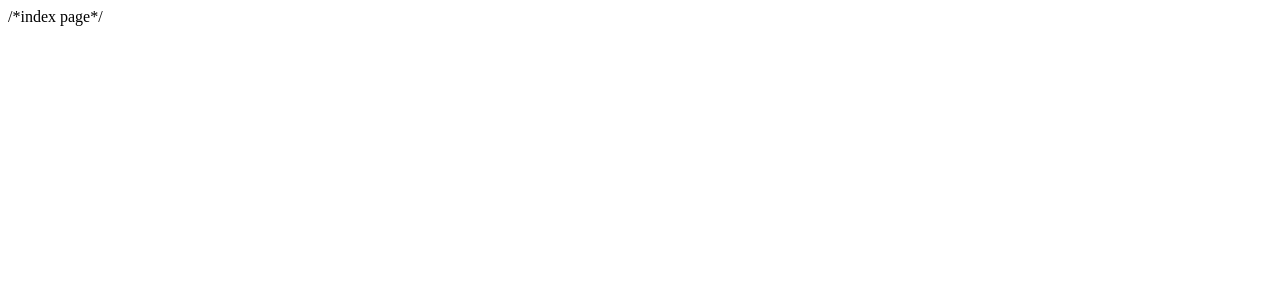
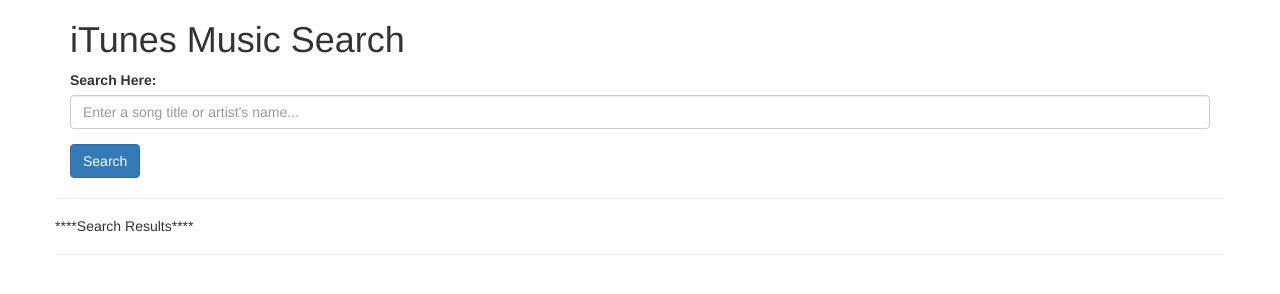
Before and after one commit to kchipp/iTunesSearch, a plain HTML site: page index.html in a window 1280 px wide. Drawn offline with nearby package versions, Linux system fonts and the light colour scheme.

Commit message:
search function and html added

```diff
--- a/app.js
+++ b/app.js
@@ -1 +1,36 @@
-app.js
+function search(){
+	try {
+		  $.ajax({
+          type: 'GET',
+          dataType: 'json',
+          url: 'https://itunes.apple.com/search?term='+formatSearch($('#searchTerm').val())+'&limit=200'+"&callback=?",
+          success: function(items)
+          {
+			var songs = "";
+			$.each(items.results, function(index, song){
+			  var info = '<div class="col-sm-4"><center>';
+			  info += '<h5>' + song.trackName + '<h5>';
+			  info += '<h6>' + song.artistName + '</h6>';
+			  info += '<p>' + song.collectionName + '</p>';
+              info += '<p>' + song.primaryGenreName + '</p>';
+              info += '<p>' + song.collectionPrice + '</p>';
+              info += '<p>' + song.trackPrice + '<br><br></p>';
+			  info += '</center></div>';
+			  songs += info;
+            });
+
+            $('#results').html(songs);
+          }
+        });
+	}
+	catch (e){
+		return "Sorry, no results matched your search ...Refresh the page and try again.";
+	}
+
+
+};
+
+function formatSearch(search){
+return search.trim().replace(/ /g, "+");
+
+};
--- a/index.html
+++ b/index.html
@@ -1 +1,35 @@
-/*index page*/
+<!DOCTYPE html>
+<html>
+<head>
+    <meta http-equiv="X-UA-Compatible" content="IE=edge">
+    <meta name="viewport" content="width=device-width" , "initial-scale=1">
+    <meta name="description" content="Description of the page content" />
+    <title>iTunes Search Project</title>
+    <link href="https://maxcdn.bootstrapcdn.com/bootstrap/3.3.6/css/bootstrap.min.css" rel="stylesheet " crossorigin="anonymous ">
+    <link rel="stylesheet" type="text/css" href="styles.css">
+
+</head>
+<body>
+    <div class="container">
+        <div class="row">
+            <div class="col-sm-12">
+                <h1>iTunes Music Search</h1>
+                <div class="form-group">
+                    <label for="searchTerm">Search Here:</label> <input class="form-control" id="searchTerm" placeholder="Enter a song title or artist's name..." type="text">
+                </div>
+                <input class="btn btn-primary" onclick="search()" type="button" value="Search">
+            </div>
+        </div>
+        <div class="row" onclick="fadeIn">
+            <hr>
+            <h5>****Search Results****</h5>
+            <hr>
+        </div>
+    </div>
+    <div class="row" id="results"></div>
+</body>
+</html>
+
+
+<script type="text/javascript" src="app.js"></script>
+<script type="text/javascript" src="http://ajax.googleapis.com/ajax/libs/jquery/1.9.1/jquery.min.js"></script>
```
